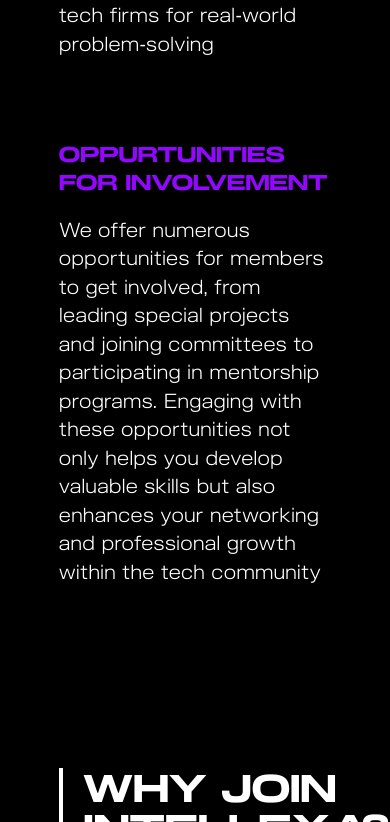
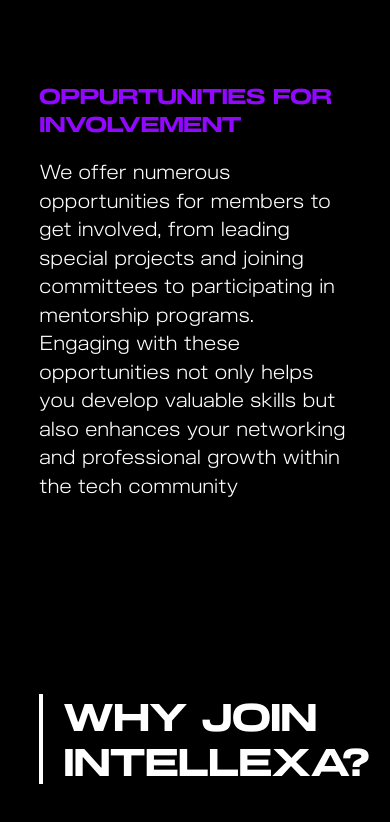
Before and after one commit to Prasanth-S7/intellexa, a Next.js app: page / in a window 390 px wide. Shown: the part 1822-2644 px from the top of the page. Built offline with nearby package versions, Linux system fonts and the light colour scheme.

Commit message:
added responsiveness for why join intellexa

```diff
--- a/src/components/aboutus.jsx
+++ b/src/components/aboutus.jsx
@@ -66,7 +66,7 @@
         };
     }, [isLargeScreen]);
     return (
-        <section className="mx-[15%] md:flex justify-between text-white md:mb-[300px] mb-[100px]">
+        <section className="md:mx-[15%] mx-[10%] md:flex justify-between text-white md:mb-[300px] mb-[100px]">
             <div className="md:flex md:space-x-[15%]">
                 <div className="space-x-14 text-6xl flex-col justify-start">
                     <div className="px-[5px] text-white lg:text-6xl md:text-4xl text-4xl font-bold border-l-4 pl-5 font-slussen" ref={leftSection}>
--- a/src/components/whyjoinIntellexa.jsx
+++ b/src/components/whyjoinIntellexa.jsx
@@ -64,11 +64,12 @@
         };
     }, [isLargeScreen]);
     return (
-        <section className="md:h-screen mx-[15%] " ref={triggerSection}>
+        <section className="md:h-screen md:mx-[15%] mx-[10%] " ref={triggerSection}>
             <div className="flex flex-col items-start">
-                <div className="space-x-14 text-6xl flex-col justify-start mb-[100px]">
-                    <div className="px-[5px] lg:text-6xl md:text-4xl text-4xl text-white font-slussen font-bold border-l-4 pl-5 border-white">
-                        WHY JOIN<br /> INTELLEXA?
+                <div className="space-x-14 text-6xl flex-col justify-start mb-[8vh]">
+                    <div className="px-[5px] lg:text-[8vh] md:text-4xl text-4xl text-white font-slussen font-bold border-l-4 pl-5 border-white leading-tight lg:leading-none">
+                        WHY JOIN<br />
+                        <span >INTELLEXA?</span>
                     </div>
                 </div>
                 <div className="">
@@ -76,11 +77,11 @@
                         className="md:flex md:space-x-10 mx-0 overflow-hidden"
                         ref={horizontalScrollRef}
                     >
-                        <HorizontalScroll number="01" className={`md:ml-[500px] md:mb-0 mb-6`} info="Work on cutting-edge projects across various domains, from IoT solutions to content creation, and gain hands-on experience working with real-world applications in technology"/>
-                        <HorizontalScroll number="02" className={`md:mb-0 mb-6`} info="Enhance your technical, creative, and communication skills through diverse team roles, challenging tasks, and projects, all preparing you for future career growth opportunities"/>
-                        <HorizontalScroll number="03" className={`md:mb-0 mb-6`} info="Join a vibrant community of passionate peers, collaborate with experts, and contribute to meaningful initiatives that have an impact on the world around you"/>
-                        <HorizontalScroll number="04" className={`md:mb-0 mb-6`} info="Participate in and organize impactful events that highlight your talents, foster creativity, and contribute to the lasting legacy of the club's initiatives and growth"/>
-                        <HorizontalScroll number="05" className={`md:mb-0 mb-6`} info="Build a strong professional network, improve your resume, and gain valuable, hands-on experience that will distinguish you in the competitive world of work"/>
+                        <HorizontalScroll number="01" className={`md:ml-[500px] md:mb-0 mb-6`} info="Work on cutting-edge projects across various domains, from IoT solutions to content creation, and gain hands-on experience working with real-world applications in technology" />
+                        <HorizontalScroll number="02" className={`md:mb-0 mb-6`} info="Enhance your technical, creative, and communication skills through diverse team roles, challenging tasks, and projects, all preparing you for future career growth opportunities" />
+                        <HorizontalScroll number="03" className={`md:mb-0 mb-6`} info="Join a vibrant community of passionate peers, collaborate with experts, and contribute to meaningful initiatives that have an impact on the world around you" />
+                        <HorizontalScroll number="04" className={`md:mb-0 mb-6`} info="Participate in and organize impactful events that highlight your talents, foster creativity, and contribute to the lasting legacy of the club's initiatives and growth" />
+                        <HorizontalScroll number="05" className={`md:mb-0 mb-6`} info="Build a strong professional network, improve your resume, and gain valuable, hands-on experience that will distinguish you in the competitive world of work" />
                     </div>
                 </div>
             </div>
```
